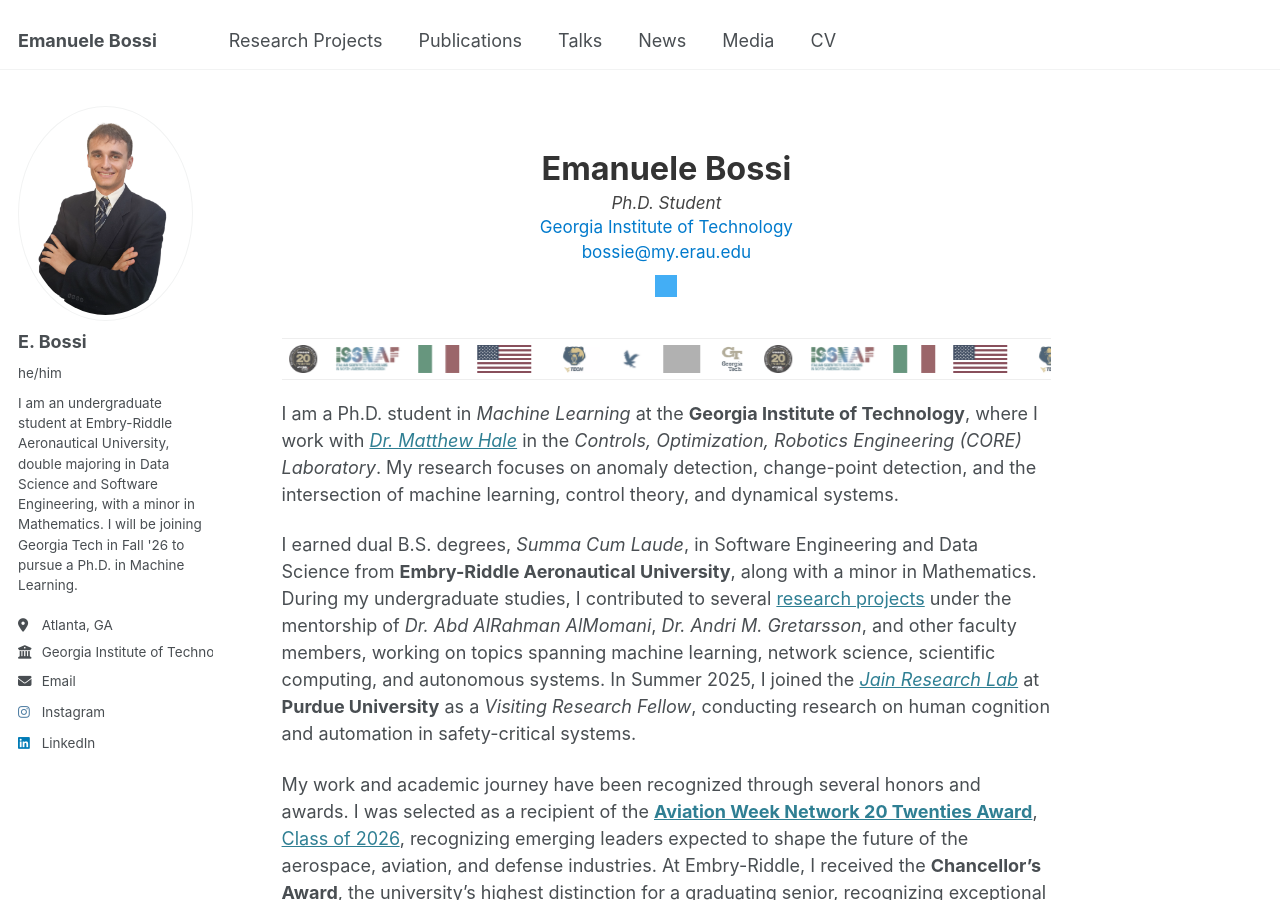
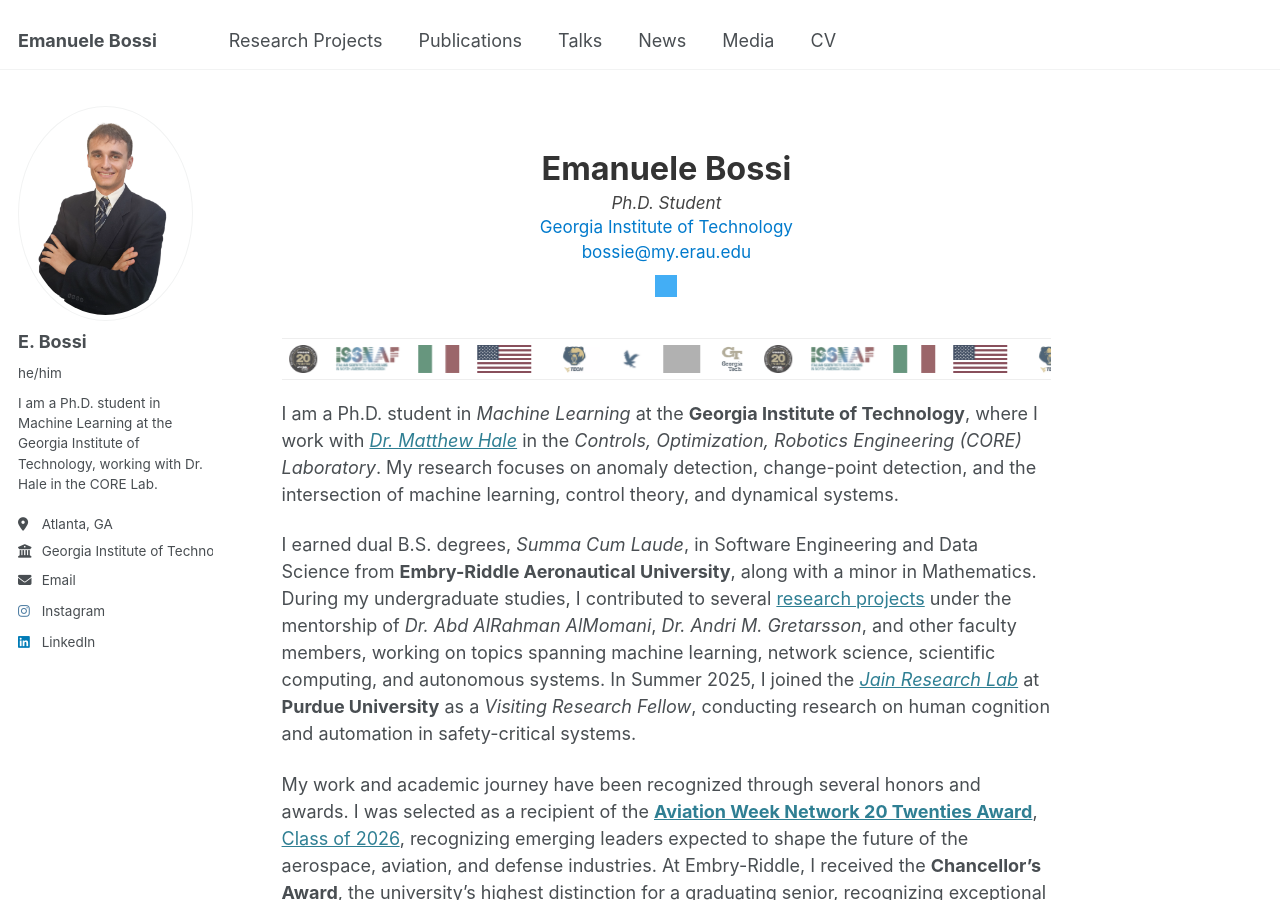
Before and after one commit to bossiemanuele/bossiemanuele.github.io, a Jekyll site: the page built from _pages/about.md, in a window 1280 px wide and 900 px high. Built offline with Jekyll 4.4.1, drawn with Linux system fonts in a browser that asks for light colours; grey boxes are pictures that could not be loaded.

Commit message:
Update _config.yml

```diff
--- a/_config.yml
+++ b/_config.yml
@@ -25,7 +25,7 @@
   avatar           : "profile.png"
   name             : "E. Bossi"
   pronouns         : "he/him" # example: "she/her"
-  bio              : "I am an undergraduate student at Embry-Riddle Aeronautical University, double majoring in Data Science and Software Engineering, with a minor in Mathematics. I will be joining Georgia Tech in Fall '26 to pursue a Ph.D. in Machine Learning."
+  bio              : "I am a Ph.D. student in Machine Learning at the Georgia Institute of Technology, working with Dr. Hale in the CORE Lab."
   location         : "Atlanta, GA"
   employer         : "Georgia Institute of Technology"
   uri              : # URL
```
